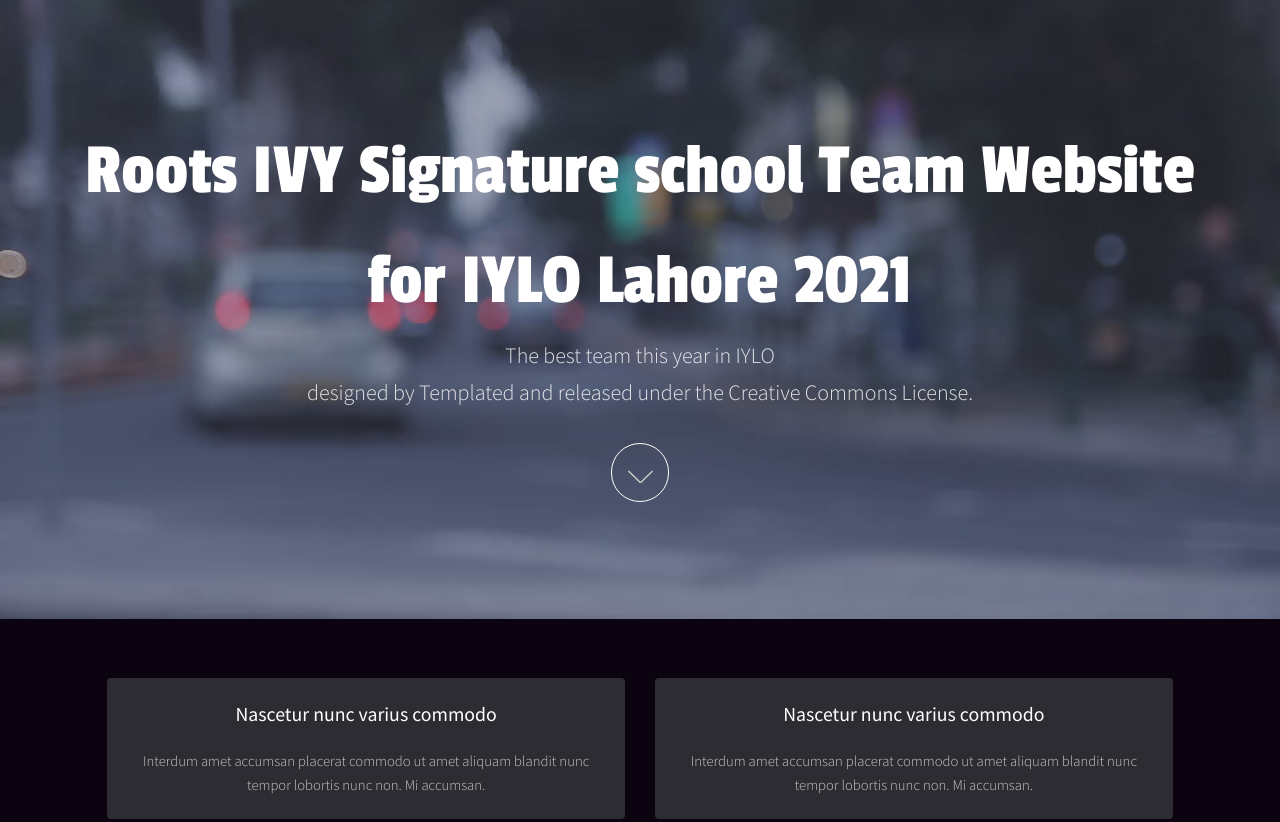
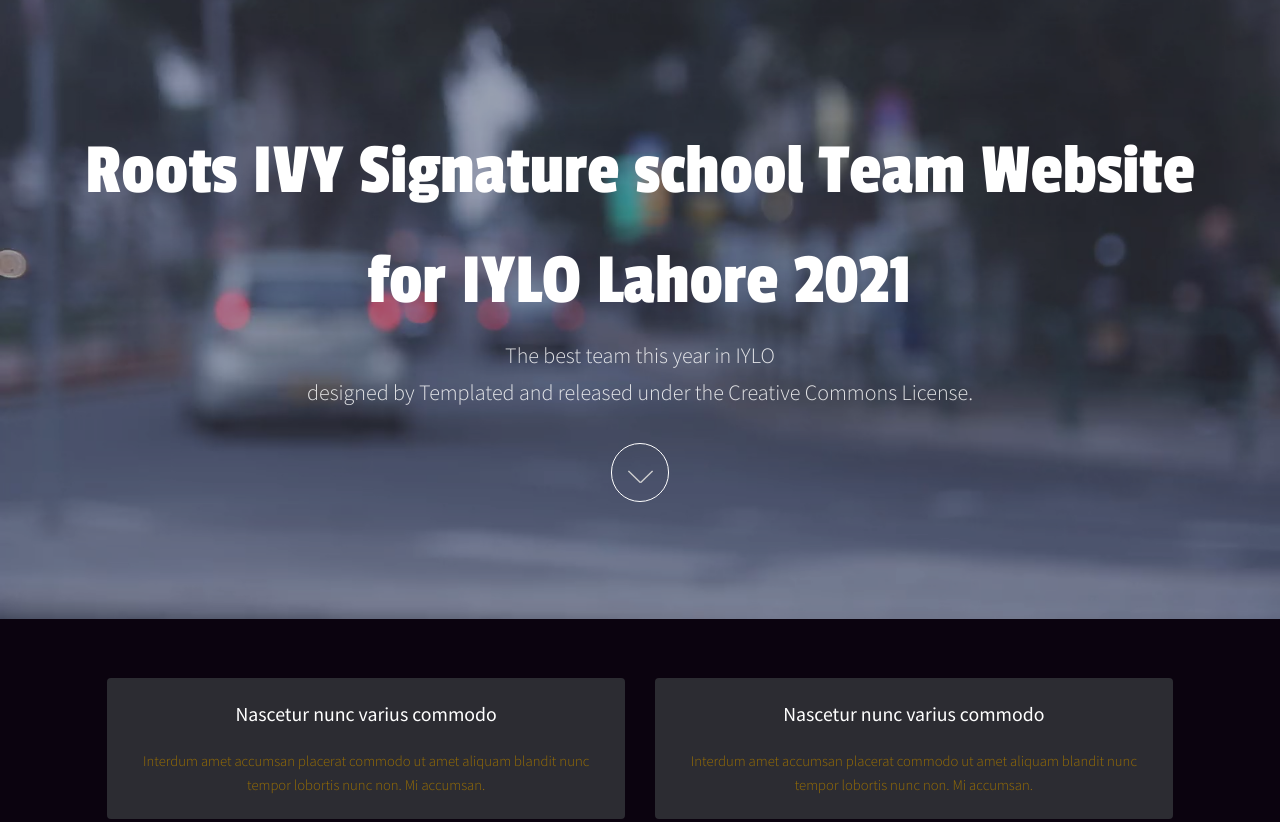
Before and after one commit to Ali-Ahmad0/...., a plain HTML site: page index.html in a window 1280 px wide. Shown: the top 822 px of the page. Drawn offline with Linux system fonts and the light colour scheme.

Commit message:
Update main.css

```diff
--- a/assets/css/main.css
+++ b/assets/css/main.css
@@ -17,6 +17,7 @@
 		font-size: 100%;
 		font: inherit;
 		vertical-align: baseline;
+		color: rgb(153, 111, 3);
 	}
 
 	article, aside, details, figcaption, figure, footer, header, hgroup, menu, nav, section {
```
